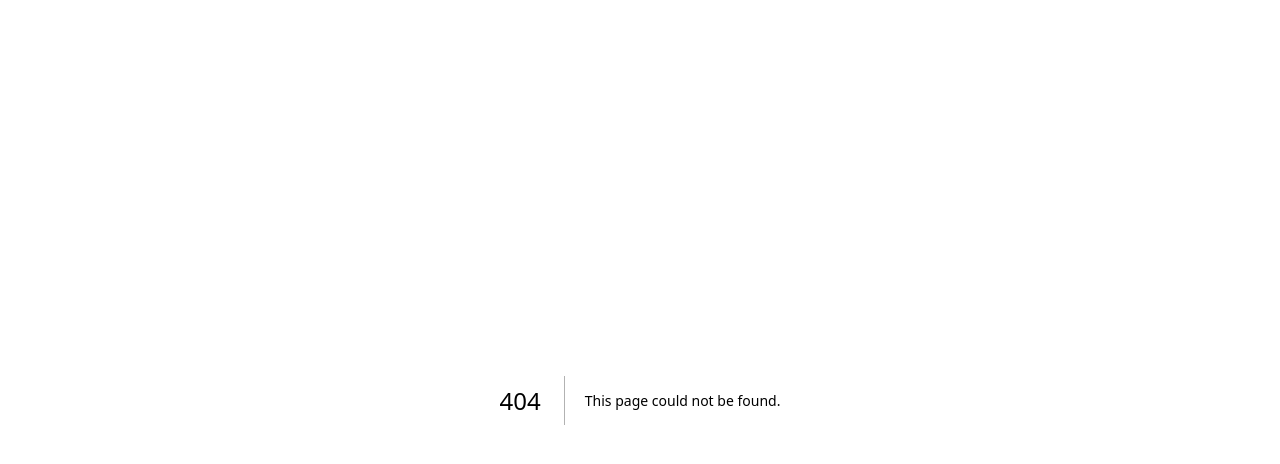
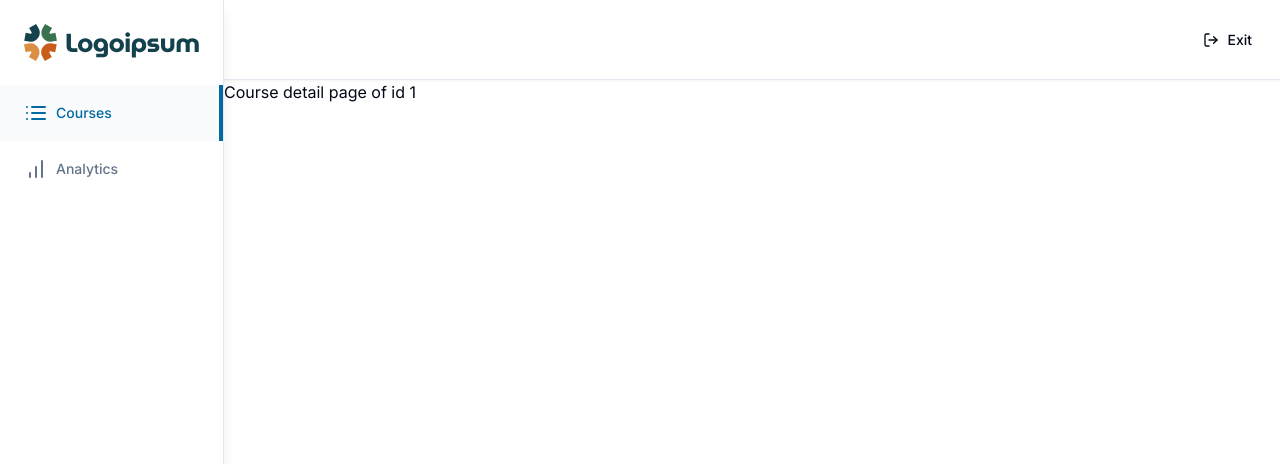
Before and after one commit to dirudeen/lms-app, a Next.js app: page /teacher/courses/1 in a window 1280 px wide. Before the commit this address had no page. Shown: the top 464 px of the page. Built offline with nearby package versions, Linux system fonts and the light colour scheme.

Commit message:
Create a course page

```diff
--- /dev/null
+++ b/src/app/(dashboard)/(routes)/teacher/courses/[courseId]/page.tsx
@@ -0,0 +1,11 @@
+interface Props {
+    params:{
+        courseId: string
+    }
+}
+
+export default function CoursePage({params: {courseId}}: Props) {
+  return (
+    <div>Course detail page of id {courseId}</div>
+  )
+}
```
